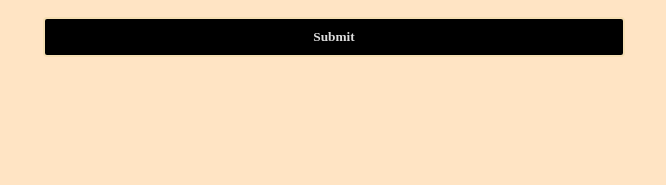
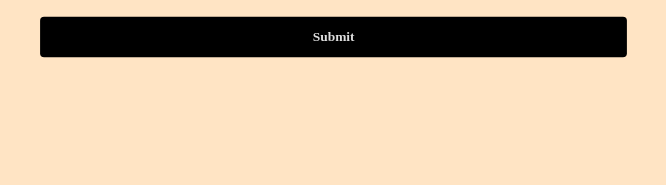
Before and after one commit to AsharSi/My-Portfolio, a plain HTML site: page index.html in a window 1280 px wide. In both pictures the pointer is over the element 639 px from the left and 1550 px from the top of the page. Shown: the part 1514-1699 px from the top of the page, 306-972 px from the left. Drawn offline with Linux system fonts and the light colour scheme.

Commit message:
Update portfolio_style.css

```diff
--- a/portfolio_style.css
+++ b/portfolio_style.css
@@ -155,18 +155,13 @@ textarea {
 
 #box-submit :hover{
     cursor: pointer;
-    border: 2px solid wheat
+    scale: 1.01;
 }
 
 #submit {
     background-color: black;
     color: #ddd;
     border: none;
-}
-
-#submit :hover {
-    color: yellow;
-    scale: 1.04;
 }
 
 footer {
```
